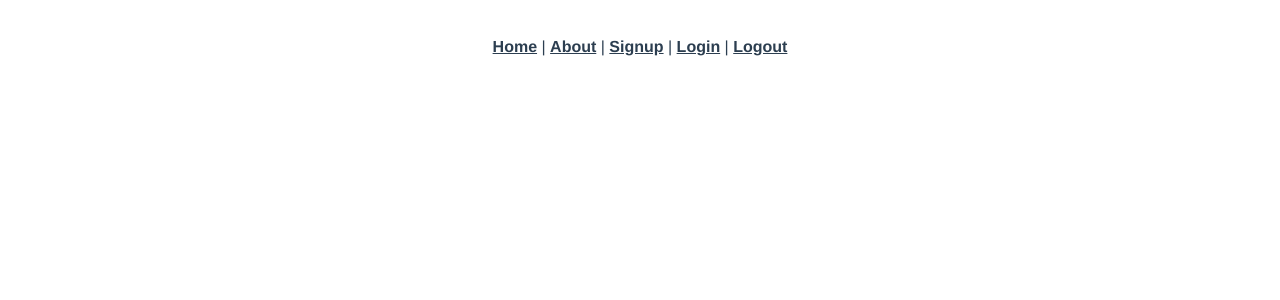
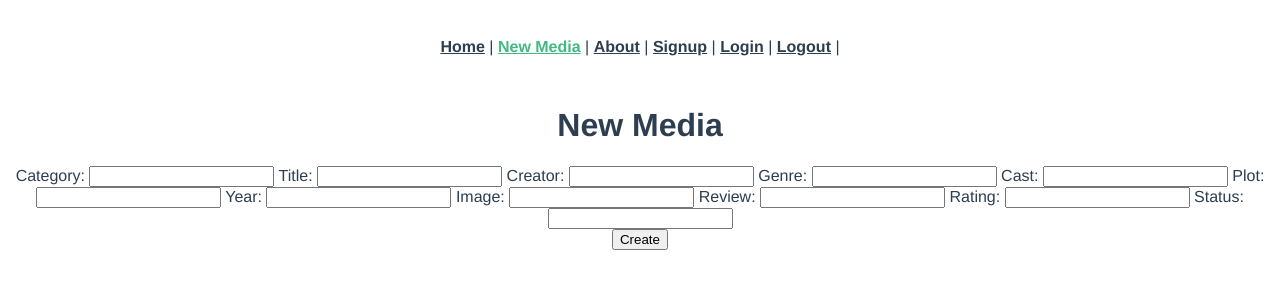
Before and after one commit to natelalvarado/mediapedia-app, a Vue app: page /new in a window 1280 px wide. Shown: the top 300 px of the page. Built offline with nearby package versions, Linux system fonts and the light colour scheme.

Commit message:
Adds media show and new media page

```diff
--- a/src/App.vue
+++ b/src/App.vue
@@ -2,10 +2,11 @@
   <div id="app">
     <div id="nav">
       <router-link to="/">Home</router-link> |
+      <router-link to="/new">New Media</router-link> |
       <router-link to="/about">About</router-link> |
       <router-link to="/signup">Signup</router-link> |
       <router-link to="/login">Login</router-link> |
-      <router-link to="/logout">Logout</router-link>
+      <router-link to="/logout">Logout</router-link> |
     </div>
     <router-view />
   </div>
--- a/src/router/index.js
+++ b/src/router/index.js
@@ -4,6 +4,8 @@ import Home from "../views/Home.vue";
 import Signup from "../views/Signup.vue";
 import Login from "../views/Login.vue";
 import Logout from "../views/Logout.vue";
+import NewMedia from "../views/NewMedia.vue";
+import ShowMedia from "../views/ShowMedia.vue";
 
 Vue.use(VueRouter);
 
@@ -13,6 +15,19 @@ const routes = [
     name: "Home",
     component: Home,
   },
+
+  {
+    path: "/new",
+    name: "new-media",
+    component: NewMedia,
+  },
+
+  {
+    path: "/media/:id",
+    name: "show-media",
+    component: ShowMedia,
+  },
+
   {
     path: "/about",
     name: "About",
--- a/src/views/Home.vue
+++ b/src/views/Home.vue
@@ -4,6 +4,7 @@
     <div v-for="media in media" v-bind:key="media.id">
       <p>{{ media.title }}</p>
       <p>{{ media.category }}</p>
+      <router-link :to="`/media/${media.id}`">SHOW INFO</router-link>
     </div>
   </div>
 </template>
--- /dev/null
+++ b/src/views/NewMedia.vue
@@ -0,0 +1,77 @@
+<template>
+  <div class="new-media">
+    <h1>New Media</h1>
+    <div>
+      Category:
+      <input type="string" v-model="newMediaParams.category" />
+      Title:
+      <input type="string" v-model="newMediaParams.title" />
+      Creator:
+      <input type="string" v-model="newMediaParams.creator" />
+      Genre:
+      <input type="string" v-model="newMediaParams.genre" />
+      Cast:
+      <input type="string" v-model="newMediaParams.cast" />
+      Plot:
+      <input type="text" v-model="newMediaParams.plot" />
+      Year:
+      <input type="string" v-model="newMediaParams.year" />
+      Image:
+      <input type="string" v-model="newMediaParams.image" />
+      Review:
+      <input type="text" v-model="newMediaParams.review" />
+      Rating:
+      <input type="string" v-model="newMediaParams.rating" />
+      Status:
+      <input type="string" v-model="newMediaParams.status" />
+    </div>
+    <button
+      type="submit"
+      value="Create"
+      class="btn btn-primary"
+      v-on:click.stop.prevent="createMedia()"
+    >
+      Create
+    </button>
+  </div>
+</template>
+
+<style></style>
+
+<script>
+import axios from "axios";
+export default {
+  data: function () {
+    return {
+      newMediaParams: {
+        category: "",
+        title: "",
+        creator: "",
+        genre: "",
+        cast: "",
+        plot: "",
+        year: "",
+        image: "",
+        review: "",
+        rating: "",
+        status: "",
+      },
+      errors: [],
+    };
+  },
+  created: function () {},
+  methods: {
+    createMedia: function () {
+      axios
+        .post("/media", this.newMediaParams)
+        .then((response) => {
+          console.log(response.data);
+          this.$router.push("/media");
+        })
+        .catch((error) => {
+          console.log(error.response.data.errors);
+        });
+    },
+  },
+};
+</script>
--- /dev/null
+++ b/src/views/ShowMedia.vue
@@ -0,0 +1,34 @@
+<template>
+  <div class="show-media">
+    <h1>{{ media.title }}</h1>
+    <p>status: {{ media.status }}</p>
+    <p>{{ media.image }}</p>
+    <p>creator: {{ media.creator }}</p>
+    <p>genre: {{ media.genre }}</p>
+    <p>release date: {{ media.year }}</p>
+    <p>Rating: {{ media.rating }}</p>
+    <p>Review: {{ media.review }}</p>
+    <p>Cast: {{ media.cast }}</p>
+    <p>Plot: {{ media.plot }}</p>
+  </div>
+</template>
+
+<style></style>
+
+<script>
+import axios from "axios";
+export default {
+  data: function () {
+    return {
+      media: {},
+    };
+  },
+  created: function () {
+    axios.get(`/media/${this.$route.params.id}`).then((response) => {
+      console.log(response.data);
+      this.media = response.data;
+    });
+  },
+  methods: {},
+};
+</script>
```
